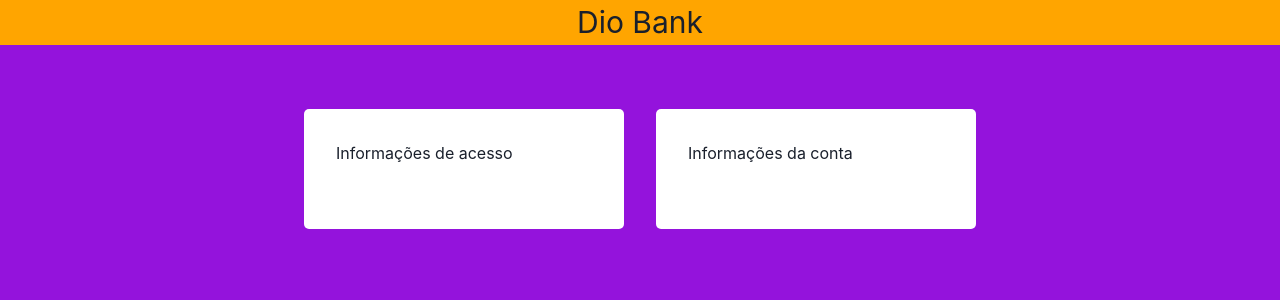
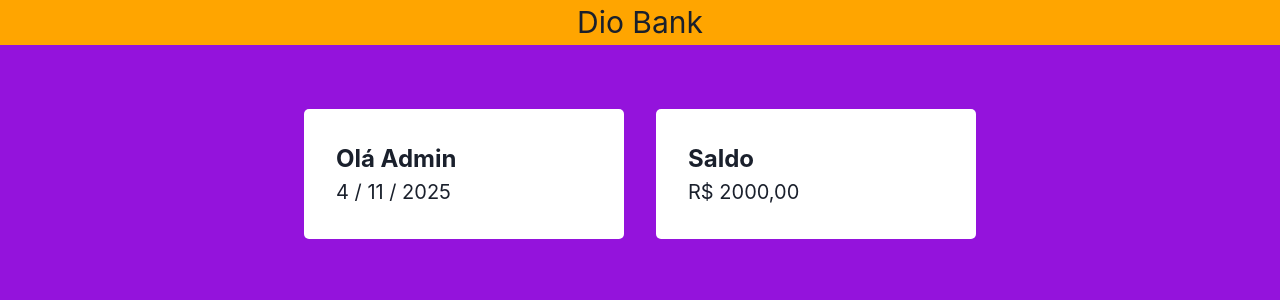
Before and after one commit to Cybervtx/dio_typescript, a React (Create React App) app in the folder 2 - introducao_ao_react_com_typescript/my-app-ts/: page /conta in a window 1280 px wide. Shown: the top 300 px of the page. Built offline with nearby package versions, Linux system fonts and the light colour scheme.

Commit message:
card info

```diff
--- a/2 - introducao_ao_react_com_typescript/my-app-ts/src/components/CardInfo.tsx
+++ b/2 - introducao_ao_react_com_typescript/my-app-ts/src/components/CardInfo.tsx
@@ -1,10 +1,11 @@
-import { Box } from "@chakra-ui/react";
+import { Box, Text } from "@chakra-ui/react";
 
 interface Icardinfo {
-  text: string;
+  mainContent: string;
+  content: string;
 }
 
-export const CardInfo = ({ text }: Icardinfo) => {
+export const CardInfo = ({ mainContent, content }: Icardinfo) => {
   return (
     <Box
       backgroundColor={"#FFFFFF"}
@@ -13,7 +14,10 @@ export const CardInfo = ({ text }: Icardinfo) => {
       padding={8}
       borderRadius={5}
     >
-      {text}
+      <Text fontSize={'2xl'} fontWeight={'bold'}>
+        {mainContent}
+      </Text>
+      <Text fontSize={'xl'}>{content}</Text>
     </Box>
   );
 };
--- a/2 - introducao_ao_react_com_typescript/my-app-ts/src/pages/Conta.tsx
+++ b/2 - introducao_ao_react_com_typescript/my-app-ts/src/pages/Conta.tsx
@@ -1,4 +1,4 @@
-import { Center, SimpleGrid } from "@chakra-ui/react";
+import { Center, SimpleGrid, Spinner } from "@chakra-ui/react";
 import { CardInfo } from "../components/CardInfo";
 import { useEffect, useState } from "react";
 import { api } from "../api";
@@ -21,13 +21,24 @@ export const Conta = () => {
     getData();
   }, []);
 
-  console.log(userData);
+  const actualDate = new Date();
 
   return (
     <Center>
       <SimpleGrid columns={2} spacing={8} paddingTop={16}>
-        <CardInfo text={"Informações de acesso"} />
-        <CardInfo text={"Informações da conta"} />
+        {userData === undefined || userData === null ? (
+          <Center>
+            <Spinner size="xl" color="white" />
+          </Center>
+        ) : (
+          <>
+            <CardInfo
+              mainContent={`Olá ${userData?.name}`}
+              content={`${actualDate.getDay()} / ${actualDate.getMonth()} / ${actualDate.getFullYear()}`}
+            />
+            <CardInfo mainContent="Saldo" content={`R$ ${userData?.balance},00`} />
+          </>
+        )}
       </SimpleGrid>
     </Center>
   );
```
